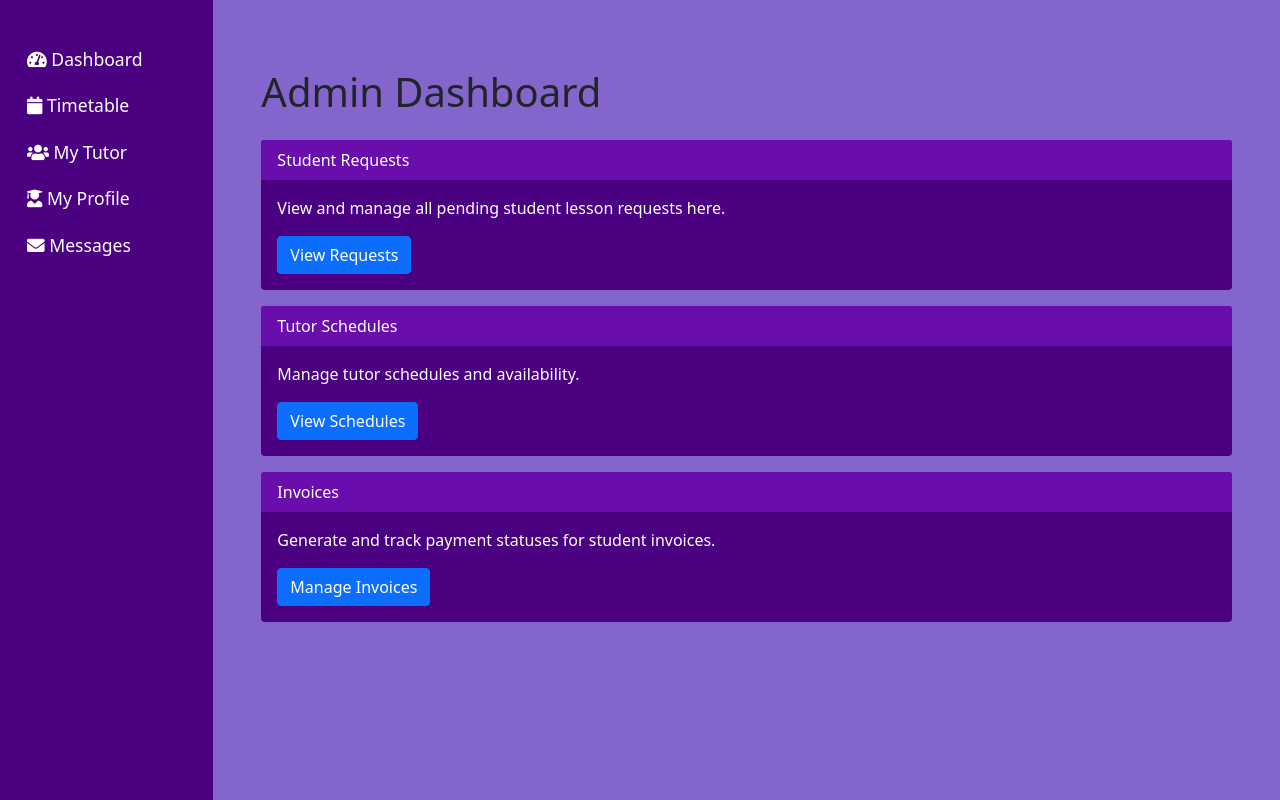
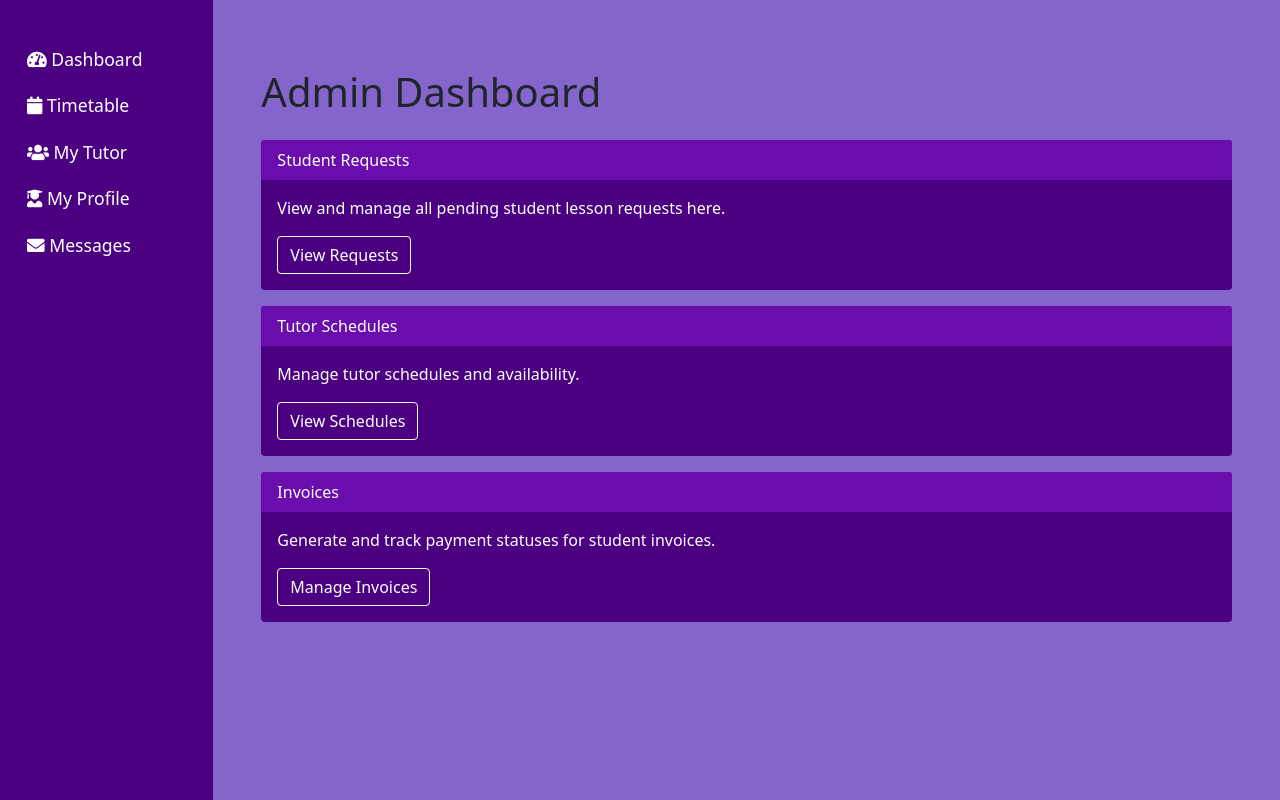
Before and after one commit to arhamzahid23571113/Team-Aardvark, a Django app: template tutorials/templates/admin_dashboard.html in a window 1280 px wide. Shown: the part 62-862 px from the top of the page. Run offline with Django 3.2, Linux system fonts and the light colour scheme; the template is opened without the code that fills it, so the values that code supplies are empty; some libraries are stand-ins or nearby versions.

Commit message:
change button design

```diff
--- a/tutorials/templates/admin_dashboard.html
+++ b/tutorials/templates/admin_dashboard.html
@@ -9,7 +9,7 @@
     <div class="card-header">Student Requests</div>
     <div class="card-body">
       <p>View and manage all pending student lesson requests here.</p>
-      <a href="#" class="btn btn-primary">View Requests</a>
+      <a href="#" class="btn btn-outline-light">View Requests</a>
     </div>
   </div>
 
@@ -17,7 +17,7 @@
     <div class="card-header">Tutor Schedules</div>
     <div class="card-body">
       <p>Manage tutor schedules and availability.</p>
-      <a href="#" class="btn btn-primary">View Schedules</a>
+      <a href="#" class="btn btn-outline-light">View Schedules</a>
     </div>
   </div>
 
@@ -25,7 +25,7 @@
     <div class="card-header">Invoices</div>
     <div class="card-body">
       <p>Generate and track payment statuses for student invoices.</p>
-      <a href="#" class="btn btn-primary">Manage Invoices</a>
+      <a href="#" class="btn btn-outline-light">Manage Invoices</a>
     </div>
   </div>
 </div>
```
